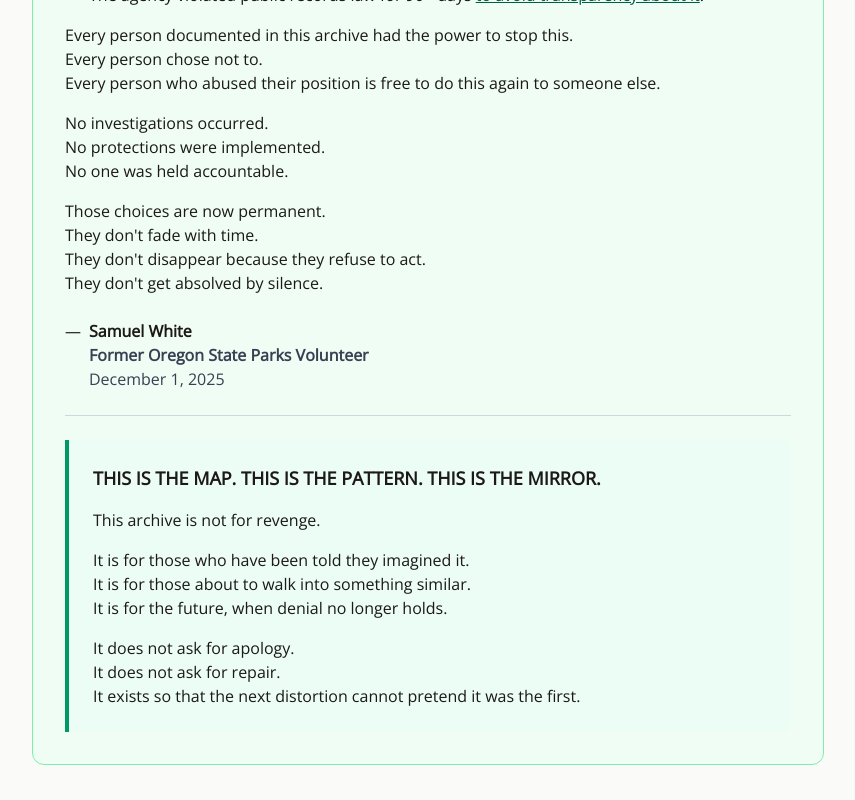
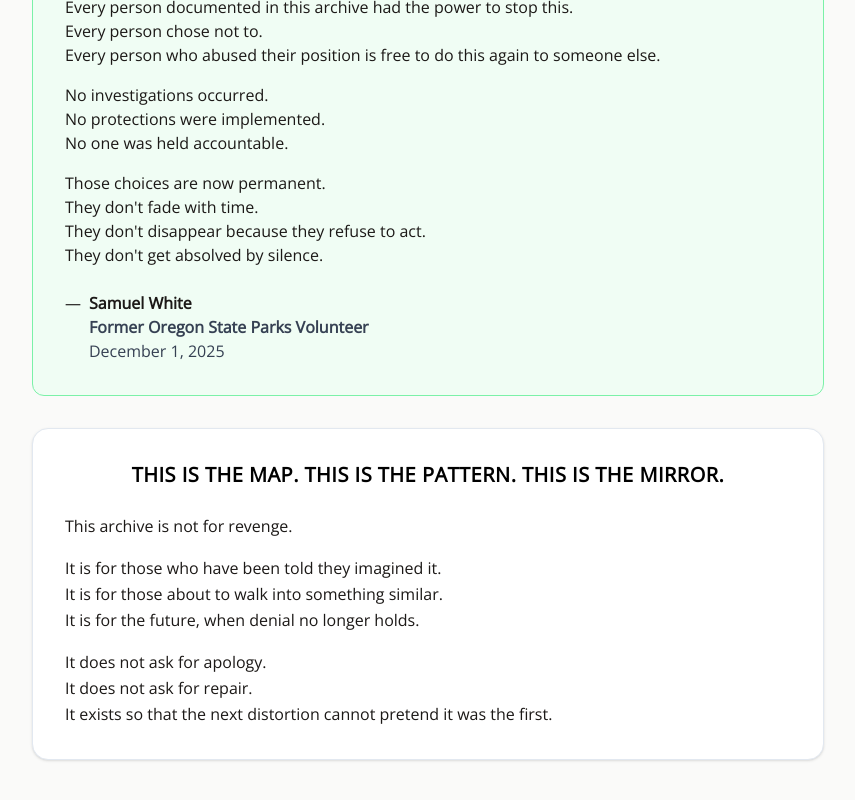
Before and after one commit to rswfire/rswfire.oprd, a Next.js app: page / in a window 1280 px wide. Shown: the part 2578-3378 px from the top of the page, without its empty margins (368-1223 px from the left). Built offline with nearby package versions, Linux system fonts and the light colour scheme.

Commit message:
Updated Index.tsx

```diff
--- a/app/(archive)/page.tsx
+++ b/app/(archive)/page.tsx
@@ -6,7 +6,6 @@ import VideoEmbed from "@/components/archive/VideoEmbed";
 export default function OverviewPage() {
     return (
         <section className="w-full mx-auto mb-8">
-            <div className="w-full p-8 rounded-xl bg-green-50 border border-green-300 text-base">
 
             <div className="p-4 bg-white border border-emerald-300 rounded-2xl">
 
@@ -40,7 +39,7 @@ export default function OverviewPage() {
 
             </div>
 
-                <hr className="my-12 border-t border-gray-300" />
+            <div className="mt-8 w-full p-8 rounded-xl bg-green-50 border border-green-300 text-base">
 
                 <h2 className="font-bold text-lg text-center tracking-wide">
                     THIS ARCHIVE CENTERS AN OPEN LETTER<br/>
@@ -138,22 +137,28 @@ export default function OverviewPage() {
                     </div>
                 </div>
 
-                <hr className="my-6 border-t border-gray-300" />
-
-                <div className="p-6 bg-emerald-50 border-l-4 border-emerald-600 rounded-r-lg">
-                    <div className="text-lg font-bold mb-4">THIS IS THE MAP. THIS IS THE PATTERN. THIS IS THE MIRROR.</div>
-
-                    <div className="mt-4">This archive is not for revenge.</div>
-
-                    <div className="mt-4">It is for those who have been told they imagined it.</div>
-                    <div>It is for those about to walk into something similar.</div>
-                    <div>It is for the future, when denial no longer holds.</div>
-
-                    <div className="mt-4">It does not ask for apology.</div>
-                    <div>It does not ask for repair.</div>
-                    <div>It exists so that the next distortion cannot pretend it was the first.</div>
             </div>
 
+            <div className="mt-8 p-8 bg-white border border-slate-200 rounded-2xl shadow-sm">
+                <div className="text-xl font-bold tracking-wide mb-6 text-black text-center">
+                    THIS IS THE MAP. THIS IS THE PATTERN. THIS IS THE MIRROR.
+                </div>
+
+                <div className="space-y-4 text-base leading-relaxed">
+                    <p>This archive is not for revenge.</p>
+
+                    <p>
+                        It is for those who have been told they imagined it.<br/>
+                        It is for those about to walk into something similar.<br/>
+                        It is for the future, when denial no longer holds.
+                    </p>
+
+                    <p>
+                        It does not ask for apology.<br/>
+                        It does not ask for repair.<br/>
+                        It exists so that the next distortion cannot pretend it was the first.
+                    </p>
+                </div>
             </div>
         </section>
     );
```
Lines whose indentation alone changed are shown as unchanged.
